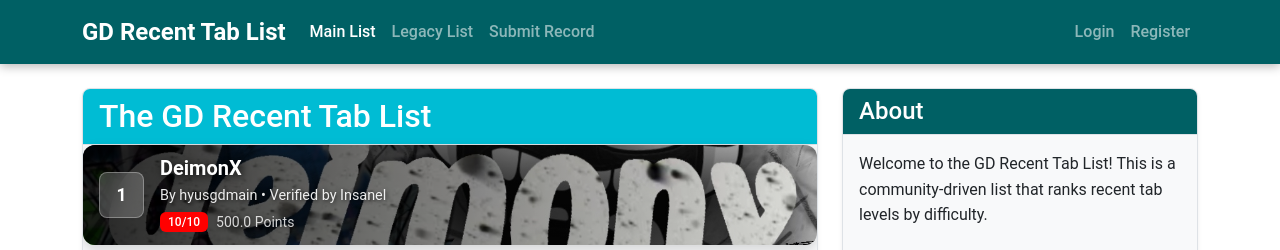
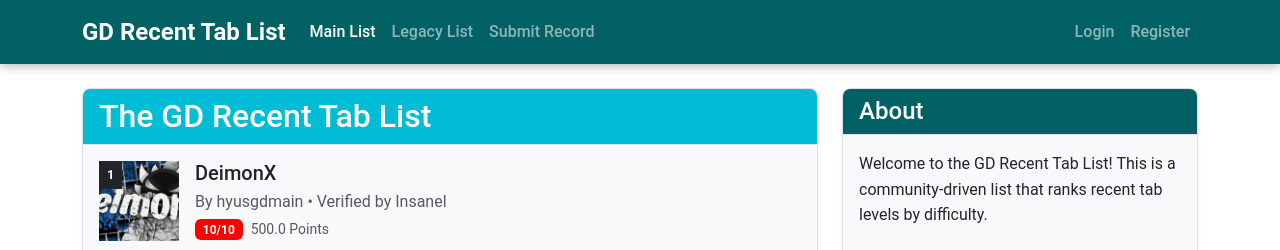
Before and after one commit to sniper721/RecentTabList, a Flask app: page / in a window 1280 px wide. Shown: the top 250 px of the page. Run offline with Flask 3, Linux system fonts and the light colour scheme; data comes from the database, SQL or seed files in the repository; data that the repository does not hold is empty; some libraries are stand-ins or nearby versions.

Commit message:
main menu got changed again

```diff
--- a/templates/index.html
+++ b/templates/index.html
@@ -11,39 +11,36 @@
             </div>
             <div class="card-body p-0">
                 {% for level in levels %}
-                <div class="level-row" data-level-id="{{ level.id if level is not mapping else level['id'] }}" style="cursor: pointer; position: relative; height: 100px; margin-bottom: 8px; border-radius: 12px; overflow: hidden; transition: all 0.3s ease; box-shadow: 0 4px 12px rgba(0,0,0,0.15);" onmouseover="this.style.transform='translateY(-2px)'; this.style.boxShadow='0 8px 25px rgba(0,0,0,0.25)'" onmouseout="this.style.transform='translateY(0)'; this.style.boxShadow='0 4px 12px rgba(0,0,0,0.15)'">
+                <div class="d-flex align-items-center p-3 border-bottom level-row" data-level-id="{{ level.id if level is not mapping else level['id'] }}" style="cursor: pointer;">
+                    <div class="me-3">
+                        <div class="position-relative" style="width: 80px; height: 80px;">
                             {% set thumbnail_url = level.thumbnail_url if level is not mapping else level.get('thumbnail_url') %}
                             {% set video_url = level.video_url if level is not mapping else level['video_url'] %}
                             {% if thumbnail_url %}
-                        <div style="position: absolute; top: 0; left: 0; width: 100%; height: 100%; background-image: url('{{ thumbnail_url }}'); background-size: cover; background-position: center; z-index: 1;"></div>
+                                <img src="{{ thumbnail_url }}" alt="{{ level.name if level is not mapping else level['name'] }}" class="img-fluid" style="width: 80px; height: 80px; object-fit: cover;">
                             {% elif video_url and 'youtube.com' in video_url %}
                                 {% set video_id = video_url.split('v=')[1].split('&')[0] %}
-                        <div style="position: absolute; top: 0; left: 0; width: 100%; height: 100%; background-image: url('https://img.youtube.com/vi/{{ video_id }}/maxresdefault.jpg'); background-size: cover; background-position: center; z-index: 1;"></div>
+                                <img src="https://img.youtube.com/vi/{{ video_id }}/mqdefault.jpg" alt="{{ level.name if level is not mapping else level['name'] }}" class="img-fluid" style="width: 80px; height: 80px; object-fit: cover;">
                             {% elif video_url and 'youtu.be' in video_url %}
                                 {% set video_id = video_url.split('/')[-1] %}
-                        <div style="position: absolute; top: 0; left: 0; width: 100%; height: 100%; background-image: url('https://img.youtube.com/vi/{{ video_id }}/maxresdefault.jpg'); background-size: cover; background-position: center; z-index: 1;"></div>
+                                <img src="https://img.youtube.com/vi/{{ video_id }}/mqdefault.jpg" alt="{{ level.name if level is not mapping else level['name'] }}" class="img-fluid" style="width: 80px; height: 80px; object-fit: cover;">
                             {% else %}
-                        <div style="position: absolute; top: 0; left: 0; width: 100%; height: 100%; background: linear-gradient(135deg, #667eea 0%, #764ba2 100%); z-index: 1;"></div>
+                                <div class="bg-secondary d-flex align-items-center justify-content-center text-white" style="width: 80px; height: 80px;">No Image</div>
                             {% endif %}
-
-                    <div style="position: absolute; top: 0; left: 0; width: 100%; height: 100%; background: linear-gradient(90deg, rgba(0,0,0,0.85) 0%, rgba(0,0,0,0.4) 60%, rgba(0,0,0,0.1) 100%); z-index: 2;"></div>
-
-                    <div class="d-flex align-items-center h-100 p-3 text-white" style="position: relative; z-index: 3;">
-                        <div class="me-3">
-                            <div style="background: rgba(255,255,255,0.2); backdrop-filter: blur(10px); border: 1px solid rgba(255,255,255,0.3); color: white; padding: 8px 12px; border-radius: 8px; font-size: 1.1rem; font-weight: bold; min-width: 45px; text-align: center;">
+                            <div class="position-absolute top-0 start-0 bg-dark text-white px-2 py-1" style="font-size: 0.8rem; font-weight: bold;">
                                 {{ level.position if level is not mapping else level['position'] }}
                             </div>
                         </div>
+                    </div>
                     <div class="flex-grow-1">
-                            <h5 class="mb-1 text-white" style="text-shadow: 2px 2px 8px rgba(0,0,0,0.9); font-weight: 600;">{{ level.name if level is not mapping else level['name'] }}</h5>
-                            <p class="mb-1" style="text-shadow: 1px 1px 4px rgba(0,0,0,0.8); opacity: 0.9; font-size: 0.9rem;">By {{ level.creator if level is not mapping else level['creator'] }} • Verified by {{ level.verifier if level is not mapping else level['verifier'] }}</p>
+                        <h5 class="mb-1">{{ level.name if level is not mapping else level['name'] }}</h5>
+                        <p class="mb-1 text-muted">By {{ level.creator if level is not mapping else level['creator'] }} • Verified by {{ level.verifier if level is not mapping else level['verifier'] }}</p>
                         <div class="d-flex align-items-center">
                             {% set difficulty = level.difficulty|round|int if level is not mapping else level['difficulty']|round|int %}
-                                <span class="badge me-2" style="background-color: {{ get_difficulty_color(difficulty) }}; border-radius: 6px; padding: 4px 8px; font-weight: 500;">{{ difficulty }}/10</span>
+                            <span class="badge me-2" style="background-color: {{ get_difficulty_color(difficulty) }};">{{ difficulty }}/10</span>
                             {% set position = level.position if level is not mapping else level['position'] %}
                             {% set points = level.points if level is not mapping else level['points'] %}
-                                <small style="text-shadow: 1px 1px 4px rgba(0,0,0,0.8); opacity: 0.8;">{{ points or ((100 - position + 1) / 10)|round(2) }} Points</small>
-                            </div>
+                            <small class="text-muted">{{ points or ((100 - position + 1) / 10)|round(2) }} Points</small>
                         </div>
                     </div>
                 </div>
```
Lines whose indentation alone changed are shown as unchanged.
